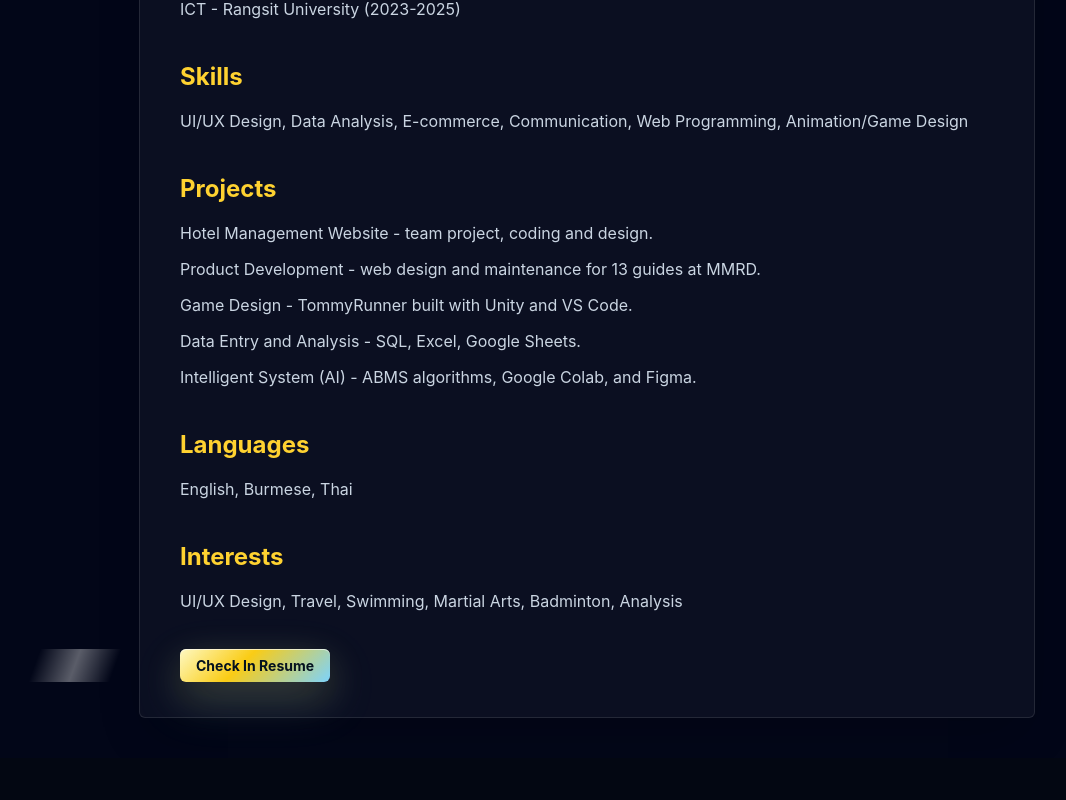
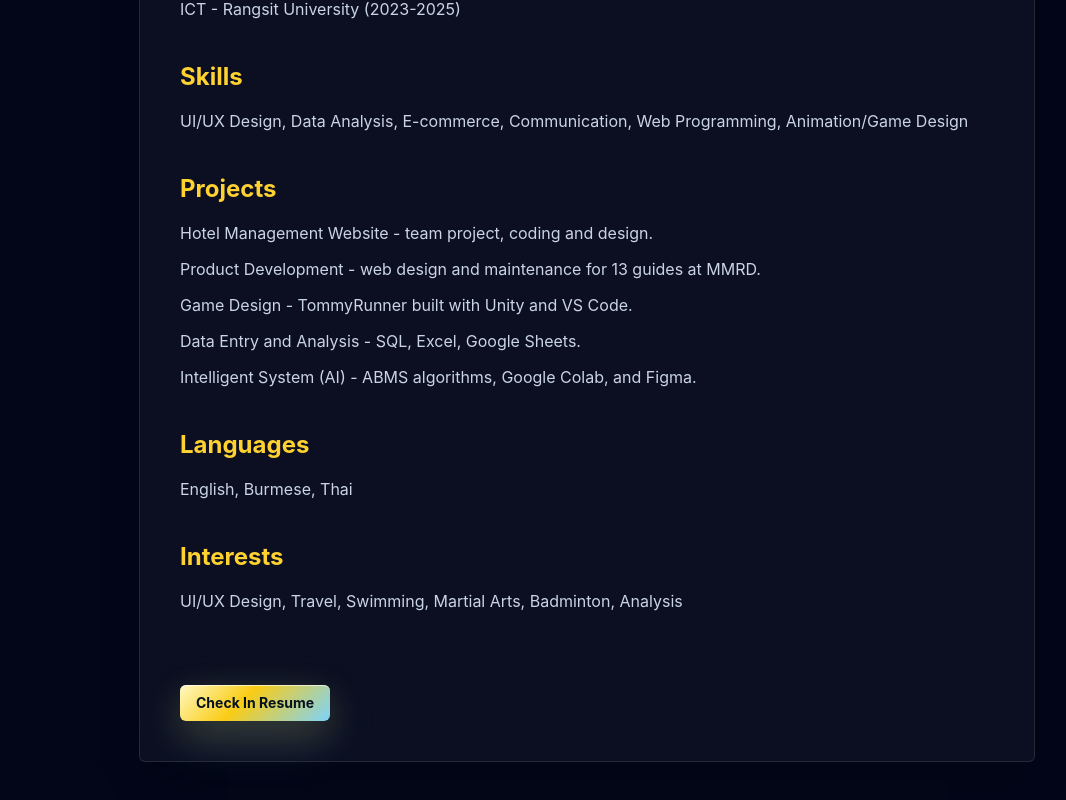
Before and after one commit to Naze88/my-portfolio, a React (Vite) app: page /resume in a window 1280 px wide. Shown: the part 814-1614 px from the top of the page, without its empty margins (53-1119 px from the left). Before the commit the page ends 1572 px from the top, so only its background shows below. Built offline with nearby package versions, Linux system fonts and the light colour scheme; the HTML template or start-up script is replaced by a standard one.

Commit message:
Initial commit from ILC-Web source

```diff
--- a/src/components/Resume.jsx
+++ b/src/components/Resume.jsx
@@ -105,10 +105,11 @@ export default function Resume() {
   href={MyCV}
   target="_blank"
   rel="noreferrer"
-          className="shine-button elegant-button w-fit rounded-md px-4 py-2 text-sm font-bold transition hover:-translate-y-0.5 focus-visible:outline focus-visible:outline-1 focus-visible:outline-offset-1 focus-visible:outline-[#f7c873]"
+   className="shine-button elegant-button mt-8 inline-flex rounded-md px-4 py-2 text-sm font-bold transition hover:-translate-y-0.5 focus-visible:outline focus-visible:outline-2 focus-visible:outline-offset-2 focus-visible:outline-amber-300"
 >
   Check In Resume
 </a>
+
         </div>
       </div>
     </section>
```
Lines whose indentation alone changed are shown as unchanged.
